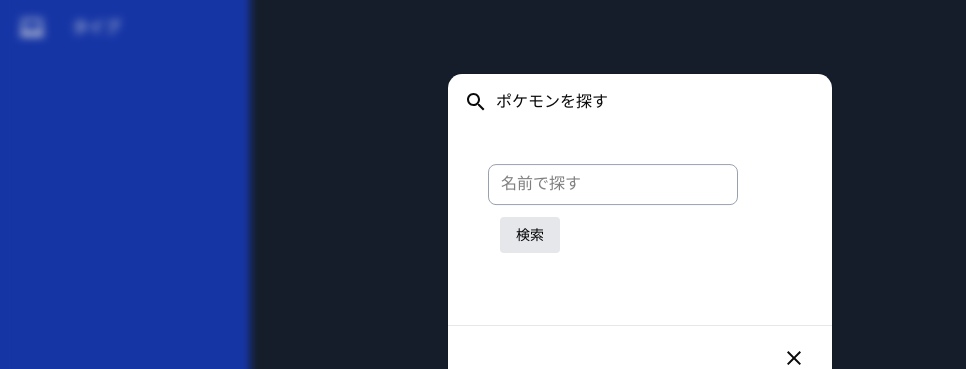
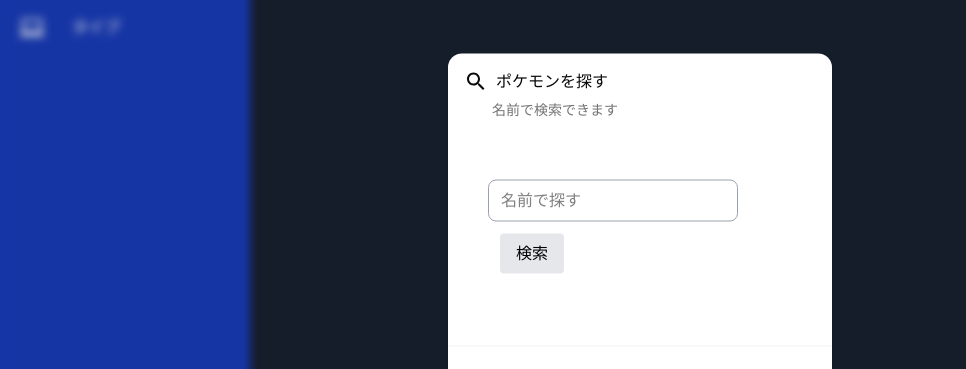
Before and after one commit to KurataniAsami/PokemonGuide, a Next.js app: page / in a window 1280 px wide. Both pictures are taken after a click on the button "検索". Shown: the part 168-537 px from the top of the page, without its empty margins (0-966 px from the left). Built offline with nearby package versions, Linux system fonts and the light colour scheme; no server answers; the database is empty.

Commit message:
デプロイ前、修正完了

```diff
--- a/app/components/DataList.tsx
+++ b/app/components/DataList.tsx
@@ -1,7 +1,10 @@
 import DataListPage from "../data-list/page";
+import { Suspense } from "react"
 
 export default function DataList() {
   return (
-    <DataListPage/>
+    <Suspense fallback={<div>Loading...</div>}>
+      <DataListPage/>
+    </Suspense>
   )
 }
--- a/app/components/SearchAndNavigation.tsx
+++ b/app/components/SearchAndNavigation.tsx
@@ -1,30 +1,33 @@
 'use client'
 
-import { useSearchParams, useRouter } from "next/navigation"
-import { useState } from "react";
+import { useRouter } from "next/navigation"
+import { useEffect, useState } from "react";
 import SidebarIcon from "./SidebarIcon";
 
 // モーダルだけ別のcssにするのでpropsで渡す
 type ModalProps = {
   isModal?: boolean
+  initialValue?: string
 }
 
 export default function SearchAndNavigation({
     isModal = false,
+    initialValue = "",
   }: ModalProps) {
   // ルーターと検索パラメーターを使用
   const router = useRouter();
 
-  // 検索パラメータ
-  const searchParams = useSearchParams();
+  // 検索キーワードを管理
+  const [searchTerm, setSearchTerm] = useState(initialValue);
 
-  // 検索キーワードを管理
-  const [searchTerm, setSearchTerm] = useState(searchParams.get("q") || "");
+   useEffect(() => {
+    setSearchTerm(initialValue)
+  }, [initialValue])
 
   // 検索
-  const handleSearch = async (e: React.FormEvent) => {
+  const handleSearch = (e: React.FormEvent) => {
     e.preventDefault();  // フォームの送信してもリロードされない
-    router.push(`/search?q=${encodeURIComponent(searchTerm)}`)
+    router.push(`/search?q=${(searchTerm)}`)
   }
 
   // 検索クリア
--- a/app/components/search-modal.tsx
+++ b/app/components/search-modal.tsx
@@ -5,6 +5,7 @@
   AlertDialogDescription,
   AlertDialogFooter,
   AlertDialogHeader,
+  AlertDialogTitle,
   AlertDialogTrigger,
 } from "@/components/ui/alert-dialog"
 import SearchIcon from '@mui/icons-material/Search';
@@ -29,15 +30,21 @@
 
         <AlertDialogContent>
           <AlertDialogHeader>
+            <AlertDialogTitle>
             <div className="flex items-center gap-2 cursor-pointer">
               <SearchIcon/>
-              ポケモンを探す
+              <span>ポケモンを探す</span>
             </div>
-            <AlertDialogDescription>
-              {/* isModalでmodalの場合だけスタイルを変える */}
-              <SearchAndNavigation isModal />
+            </AlertDialogTitle>
+            <AlertDialogDescription className="ml-7">
+              名前で検索できます
             </AlertDialogDescription>
           </AlertDialogHeader>
+
+          <div>
+            {/* isModalでmodalの場合だけスタイルを変える */}
+              <SearchAndNavigation isModal />
+          </div>
 
           <AlertDialogFooter className="bg-white">
             <AlertDialogCancel className="bg-white border-none">
--- a/app/data-list/page.tsx
+++ b/app/data-list/page.tsx
@@ -1,7 +1,7 @@
 // 一覧
 'use client'
 import { useEffect, useState } from "react"
-import { useRouter, useSearchParams } from "next/navigation";
+import { useRouter } from "next/navigation";
 
 import Box from '@mui/material/Box'
 
@@ -11,24 +11,22 @@
 import PokemonCard from "../components/PokemonCard";
 
 export default function DataListPage() {
-
-  // ページネーション
-  // searchParamsとはクエリパラメータ（?の後ろの値） を取得するもの
-  // data-list?page=2なら2ページ目を取得
   const router = useRouter();
-  const searchParams = useSearchParams();
 
   // トータルのページ数を保存するstate
   const [totalPages, setTotalPages] = useState(1);
 
-  // const [pokemonLists, setPokemonLists] = useState<PokemonResponse[]>([])
+  const [currentPage, setCurrentPage] = useState(1)
+
   // "pokemons"は PokemonResponseのpokemonsプロパティからきてる（配列）
   // APIが返すデータをstateに入れる
   const [pokemonLists, setPokemonLists] = useState<PokemonList[]>([])
   const [loading, setLoading] = useState(true)
 
-  // パラメータが取得できたらそのページを表示、取得しなければ1ページ目
-  const currentPage = Number(searchParams.get('page')) || 1;
+  useEffect(() => {
+  const page = Number(new URLSearchParams(window.location.search).get("page") ?? 1)
+  setCurrentPage(page)
+}, [])
 
   // レンダリングのたびにfetchを走らせないためにuseEffectを使用
   // APIにcurrentPageを送ったらdata fetch
@@ -56,8 +54,9 @@
   }
 
   // 指定したページ番号のURLへ移動する
-  const handlePageChange = (page: Number) => {
-    router.push(`/data-list?page=${page}`);
+  const handlePageChange = (page: number) => {
+    router.push(`/data-list?page=${page}`)
+    setCurrentPage(page)
   }
 
   if(loading) return <p className="text-white">loading...</p>
@@ -77,7 +76,6 @@
             pokemon={pokemon}
           />
         ))}
-
       </Box>
 
       {totalPages > 1 && (
--- a/app/page.tsx
+++ b/app/page.tsx
@@ -1,9 +1,11 @@
 import DataList from "./components/DataList";
 import SearchModal from "./components/search-modal";
 import SidebarIcon from "./components/SidebarIcon";
+import { Suspense } from "react"
 
 export default function Home() {
   return (
+    <Suspense fallback={<div>Loading...</div>}>
     <div className="w-full">
       <div className="flex justify-center items-center gap-5 my-5">
         <SidebarIcon/>
@@ -13,5 +15,6 @@
 
       <DataList/>
     </div>
+    </Suspense>
   );
 }
--- /dev/null
+++ b/app/search/SearchClient.tsx
@@ -0,0 +1,73 @@
+'use client'
+
+import { useEffect, useState } from "react"
+import { useRouter } from "next/navigation"
+import { useSearchParams } from "next/navigation"
+
+import Box from '@mui/material/Box'
+
+import PokemonCard from "../components/PokemonCard";
+import SearchAndNavigation from "../components/SearchAndNavigation";
+
+import { PokemonList } from "../types/pokemon";
+
+// propsを受け取る
+// UI
+export default function SearchClient() {
+  const router = useRouter()
+
+  const searchParams = useSearchParams()
+  const q = searchParams.get("q") || ""
+
+  // 検索ワードを保持する
+  const [searchTerm, setSearchTerm] = useState("")
+
+  // 検索結果のポケモン一覧を保存する
+  const [searchPokemons, setSearchPokemons] = useState<PokemonList[]>([])
+
+  const handleSearch = (e: React.FormEvent) => {
+    e.preventDefault()
+    router.push(`/search?q=${searchTerm}`)
+  }
+
+  useEffect(() => {
+    if (!q) return
+
+    const fetchData = async () => {
+      // new URLSearchParamsはクエリパラメータを扱いやすくするための標準API
+      // window.location.searchはURLの?以降の部分
+
+
+      // const params = new URLSearchParams(window.location.search)
+      // const q = params.get("q") || ""    //  || ""は検索ワードがなければ空文字にする
+
+      const res = await fetch(`/api/pokemon/search?q=${q}`)
+      const data = await res.json()
+
+      setSearchPokemons(data.pokemons)  // pokemonsはAPIに合わせる
+      setSearchTerm(q)
+    }
+
+    fetchData()
+  }, [q])
+
+  return (
+    <div>
+        <SearchAndNavigation />
+      <Box
+        sx={{
+          display: 'grid',
+          gridTemplateColumns: 'repeat(3, 1fr)',
+          marginLeft: '20px'
+        }}
+      >
+        {searchPokemons.map((pokemon) => (
+          <PokemonCard
+            key={pokemon.id}
+            pokemon={pokemon}
+          />
+        ))}
+      </Box>
+    </div>
+  )
+}
--- a/app/search/page.tsx
+++ b/app/search/page.tsx
@@ -1,51 +1,13 @@
 // 検索結果画面
-'use client'
 
-import { useSearchParams } from "next/navigation";
-import { useEffect, useState } from "react";
+import { Suspense } from "react"
+import SearchClient from "./SearchClient";
 
-import { PokemonList } from "../types/pokemon";
-
-import Box from '@mui/material/Box'
-
-import PokemonCard from "../components/PokemonCard";
-import SearchAndNavigation from "../components/SearchAndNavigation";
-
-export default function SearchPage() {
-  const [searchPokemons, setSearchPokemons] = useState<PokemonList[]>([])
-  const searchParams = useSearchParams()
-  const q = searchParams.get("q")
-
-  useEffect(() => {
-    const fetchPokemon = async () => {
-      const res = await fetch(`/api/pokemon/search?q=${q}`)
-      const data = await res.json()
-      setSearchPokemons(data.pokemons)  // pokemonsはAPIに合わせる
-    }
-
-    if (q) {
-      fetchPokemon()
-    }
-  }, [q])
-
+// propsを渡す
+export default async function SearchPage() {
   return (
-    <div>
-      <SearchAndNavigation/>
-      <Box
-        sx={{
-          display: 'grid',
-          gridTemplateColumns: 'repeat(3, 1fr)',
-          marginLeft: '20px'
-        }}
-      >
-        {searchPokemons.map((pokemon) => (
-          <PokemonCard
-            key={pokemon.id}
-            pokemon={pokemon}
-          />
-        ))}
-
-      </Box>
-    </div>
+     <Suspense fallback={<div>Loading...</div>}>
+      <SearchClient />
+    </Suspense>
   )
 }
```
